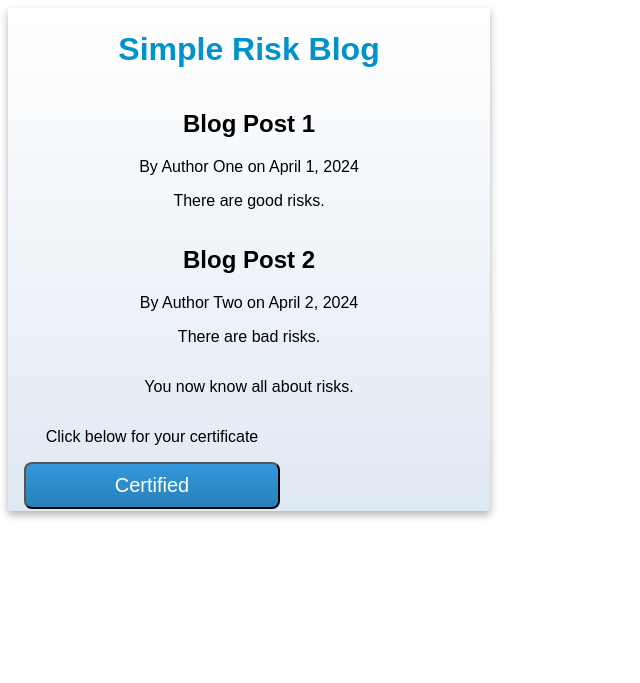
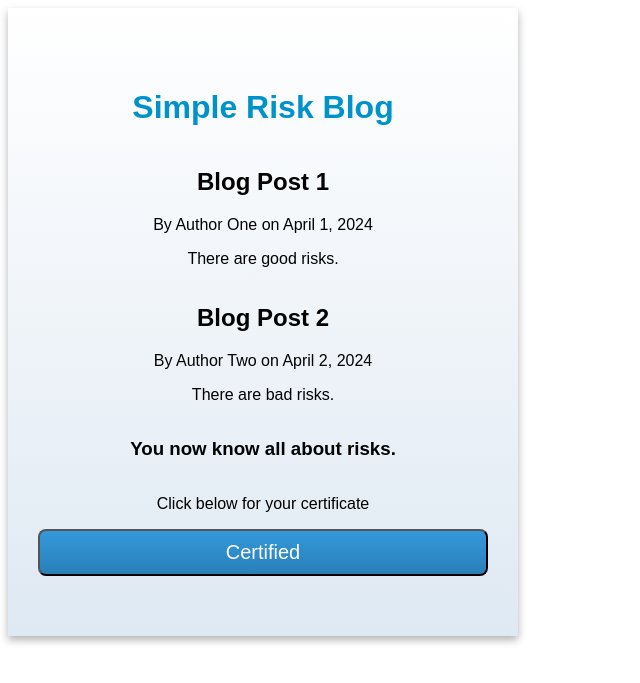
Before and after one commit to ldbshear/rolling-barnacles, a Flask app: page / in a window 1280 px wide. Shown: the top 683 px of the page, without its empty margins (0-640 px from the left). Run offline with Flask 3, Linux system fonts and the light colour scheme.

Commit message:
fixing css styles

```diff
--- a/static/style.css
+++ b/static/style.css
@@ -21,15 +21,13 @@ h1 {
     width: 450px;
     height: 100%;
     box-shadow: 0 4px 8px 0 rgba(0,0,0,0.3);
-    padding: 2px 16px;
+    padding: 60px 30px;
 }
 
 #degreeBtnHolder{
     display: flex;
     flex-direction: column;
     justify-content: center;
-    text-align: center;
-    max-width: 20vw;
 }
 
 button{
--- a/templates/index.html
+++ b/templates/index.html
@@ -18,7 +18,7 @@
             </div>
         {% endfor %}
 
-            <p>You now know all about risks.</p>
+            <h3>You now know all about risks.</h3>
 
                 <div id="degreeBtnHolder">
                     <p id="certSentence">Click below for your certificate</p>
```
